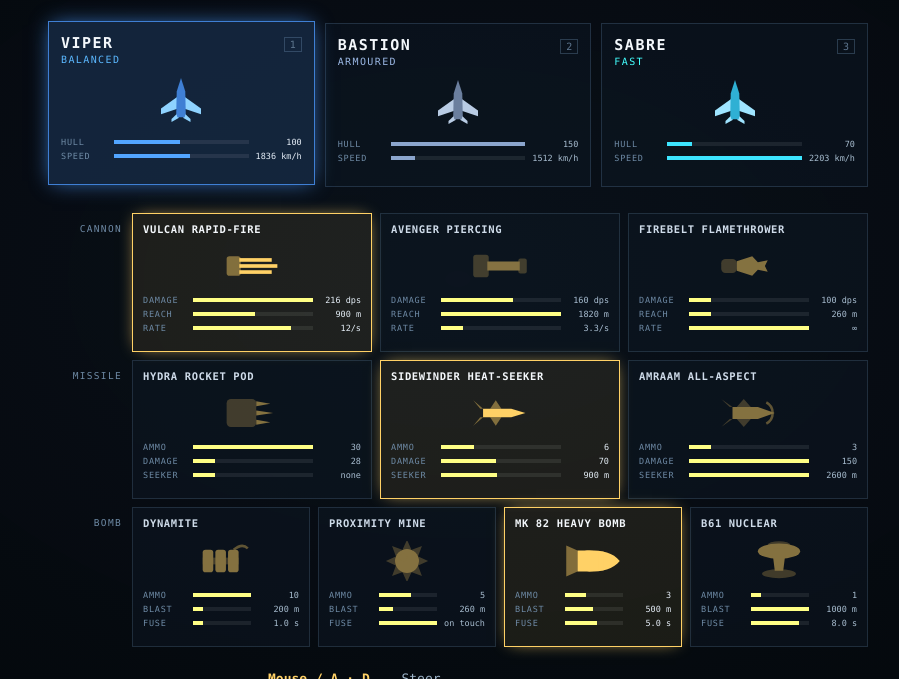
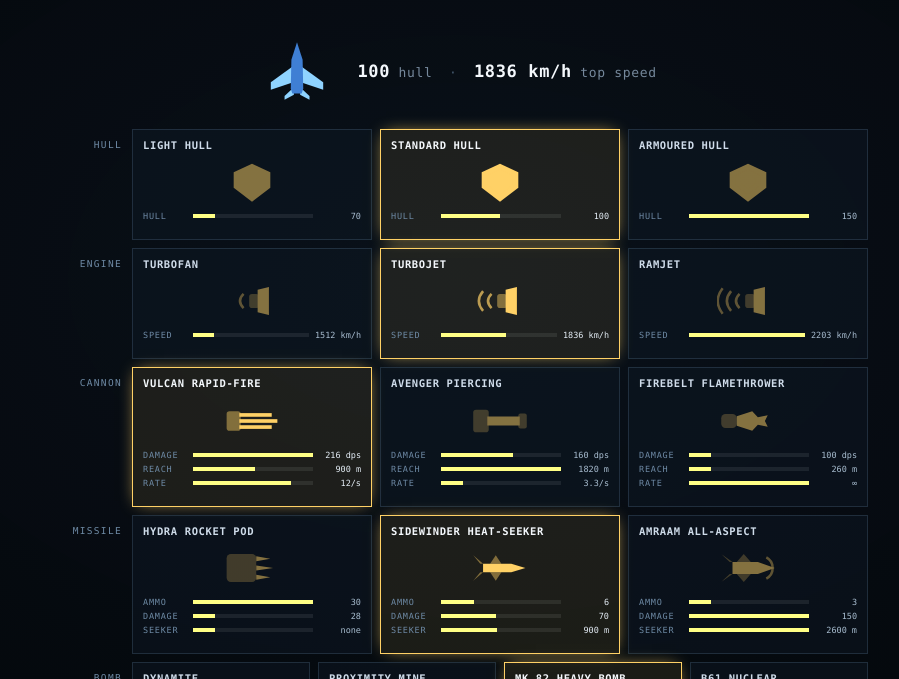
Before and after one commit to jbe456/afterburner, a website with bundled scripts: page index.html in a window 1280 px wide. Shown: the part 121-800 px from the top of the page, without its empty margins (182-1081 px from the left). Built offline with nearby package versions, Linux system fonts and the light colour scheme.

Commit message:
One airframe; hull and engine become fittings you choose
The three planes are gone. There is one aircraft, and what used to
distinguish them is now two more rows in the hangar:

  HULL     light 70 · standard 100 · armoured 150
  ENGINE   turbofan 1512 · turbojet 1836 · ramjet 2203 km/h

Speed is a consequence of the engine and nothing else — cruise, stall, turn
rate and acceleration stay shared — so the engine is purely how fast you can
run. Five rows now: hull, engine, cannon, missile, bomb, free to mix.

The hangar shows the aircraft above the rows with the figures the current
picks add up to, and that summary updates as you choose, so the consequence
of a pick is visible at the moment you make it. Hull and engine get their own
icons: a shield gaining plates, a nozzle gaining thrust arcs.

PLANES is replaced by ARMOUR and ENGINES; the player carries `armour` and
`engine` specs beside its three weapon specs, and PLAYER gains the single
livery an aircraft with no variants needs. The plane-select digit keys and
the plane card markup and styles are deleted rather than left unused.

check-balance.js needed rethinking rather than porting. These two rows are
deliberately ladders — more is strictly better, nothing is traded against
them — so testing them for non-dominance would have been testing for a
property the design does not have. It now asserts the ladders are ordered as
declared, which is the invariant that exists, and says plainly in the file
that a cost would make the no-dominance check apply. The shared-loadout check
becomes all nine hull-by-engine combinations, proving the fittings that
decide how it flies do not touch what it shoots.

Co-Authored-By: Claude Opus 5 <noreply@anthropic.com>

```diff
--- a/scripts/check-bomb.js
+++ b/scripts/check-bomb.js
@@ -35,7 +35,7 @@ function check(name, condition, detail = "") {
  */
 function runScenario(bombId, { enemyDistance, playerDistance, enemyType = DUMMY }) {
   const spec = BOMBS[bombId];
-  const world = createWorld({ plane: "bastion", bomb: bombId });
+  const world = createWorld({ armour: "heavy", bomb: bombId });
   world.player.x = 0;
   world.player.y = 0;
   world.player.hp = 100000; // measure the hit rather than dying to it
@@ -112,7 +112,7 @@ for (const bombId of TIMED) {
  */
 function runMineScenario(bombId, { passDistance, mover = "player", waitTicks = 400 }) {
   const spec = BOMBS[bombId];
-  const world = createWorld({ plane: "bastion", bomb: bombId });
+  const world = createWorld({ armour: "heavy", bomb: bombId });
   world.player.x = 0;
   world.player.y = 0;
   world.player.hp = 100000;
--- a/scripts/check-waves.js
+++ b/scripts/check-waves.js
@@ -107,7 +107,7 @@ console.log("\nSWARM ARRIVAL");
     // may contain more than one swarm; each is a contiguous run in the queue
     // and is entitled to its own approach bearing, so they are checked apart.
     for (let attempt = 0; attempt < 400 && groups.length < 6; attempt++) {
-      const world = createWorld({ plane: "viper" });
+      const world = createWorld({});
       world.wave = type.fromWave - 1;
       startWave(world);
 
--- a/scripts/check-weapons.js
+++ b/scripts/check-weapons.js
@@ -27,7 +27,7 @@ function check(name, condition, detail = "") {
 
 /** A world with the given loadout and enemies parked along the +X axis. */
 function setup(loadout, enemyXs = []) {
-  const world = createWorld({ plane: "viper", ...loadout });
+  const world = createWorld({ ...loadout });
   const p = world.player;
   p.x = 0; p.y = 0; p.angle = 0; p.speed = 0; p.invuln = 0;
 
@@ -260,7 +260,7 @@ for (const id of ENEMY_TYPE_IDS) {
   const type = ENEMY_TYPES[id];
   const barrels = type.barrels ?? 1;
 
-  const world = createWorld({ plane: "viper" });
+  const world = createWorld({});
   spawnEnemy(world, id);
   const enemy = world.enemies[0];
   enemy.x = 0; enemy.y = 0; enemy.angle = 0;
--- a/src/config.js
+++ b/src/config.js
@@ -32,59 +32,72 @@ export const ARENA_DAMAGE_EDGE = ARENA_HALF - 120;
 export const ARENA_WARN_EDGE = ARENA_HALF - 1000;
 export const EDGE_DAMAGE_PER_TICK = 0.16; // ~9.6 hp/sec
 
-// --- playable airframes -----------------------------------------------------
+// --- the aircraft ------------------------------------------------------------
 /**
- * The three jets the player can choose from.
+ * There is one airframe. What differs is what you bolt to it, and two of those
+ * fittings decide how it flies rather than how it shoots.
  *
- * An airframe differs from the others in exactly two numbers: how much damage
- * it absorbs and how fast it can go. Everything else — weapons, turn rate,
- * acceleration, hitbox, cruise and stall speed — is shared, and lives in
- * PLAYER below.
+ * Armour sets how much damage the hull absorbs. Engine sets top speed, and
+ * nothing else for now — cruise, stall, turn rate and acceleration are shared,
+ * so the engine is purely how fast you can run.
  *
- * The roster is a straight line through that pair: one plane sits in the
- * middle, one trades speed for hull, one trades hull for speed. No plane is
- * better than another at both, which `npm test` enforces.
+ * Note that neither ladder has a cost attached yet: heavier armour is strictly
+ * better than light, and a stronger engine strictly better than a weak one.
+ * They are a ladder, not a choice, until something is traded against them.
  */
-export const PLANES = {
-  viper: {
-    id: "viper",
-    name: "VIPER",
-    role: "Balanced",
-    color: "#3f7fd4", accent: "#8fd3ff",
+export const ARMOUR = {
+  light: {
+    id: "light",
+    name: "LIGHT HULL",
+    short: "LIGHT",
+    maxHp: 70,
+  },
+  standard: {
+    id: "standard",
+    name: "STANDARD HULL",
+    short: "STANDARD",
     maxHp: 100,
+  },
+  heavy: {
+    id: "heavy",
+    name: "ARMOURED HULL",
+    short: "ARMOURED",
+    maxHp: 150,
+  },
+};
+
+export const ENGINES = {
+  turbofan: {
+    id: "turbofan",
+    name: "TURBOFAN",
+    short: "TURBOFAN",
+    maxSpeed: 7.0,
+  },
+  turbojet: {
+    id: "turbojet",
+    name: "TURBOJET",
+    short: "TURBOJET",
     maxSpeed: 8.5,
   },
-
-  bastion: {
-    id: "bastion",
-    name: "BASTION",
-    role: "Armoured",
-    color: "#6b7f9e", accent: "#b9cce4",
-    maxHp: 150,
-    maxSpeed: 7.0,
-  },
-
-  sabre: {
-    id: "sabre",
-    name: "SABRE",
-    role: "Fast",
-    color: "#2fb0d4", accent: "#9fe4ff",
-    maxHp: 70,
+  ramjet: {
+    id: "ramjet",
+    name: "RAMJET",
+    short: "RAMJET",
     maxSpeed: 10.2,
   },
 };
 
-export const PLANE_IDS = Object.keys(PLANES);
-export const DEFAULT_PLANE = "viper";
+export const ARMOUR_IDS = Object.keys(ARMOUR);
+export const ENGINE_IDS = Object.keys(ENGINES);
 
 /**
- * Everything that is the same whichever jet you chose.
- *
- * Only hull and top speed live on the airframes themselves; every other
- * number is here, so there is one place to tune how the player's jet feels
- * and exactly one pair of numbers that distinguishes the planes.
+ * The airframe itself: everything the fittings do not decide.
  */
 export const PLAYER = {
+  // Livery. There is only one aircraft, so it only needs one.
+  color: "#3f7fd4",
+  accent: "#8fd3ff",
+
   // Handling, identical on every airframe. Weapons live in CANNONS /
   // MISSILES / BOMBS above, because they are chosen separately now.
   minSpeed: 2.2,
@@ -373,7 +386,8 @@ export const BOMB_IDS = Object.keys(BOMBS);
 
 /** What a pilot flies with before they touch anything in the hangar. */
 export const DEFAULT_LOADOUT = {
-  plane: "viper",
+  armour: "standard",
+  engine: "turbojet",
   cannon: "vulcan",
   missile: "sidewinder",
   bomb: "mk82",
--- a/src/core/storage.js
+++ b/src/core/storage.js
@@ -4,7 +4,6 @@
  */
 
 const BEST_KEY = "afterburner.best";
-const PLANE_KEY = "afterburner.plane";
 
 function read(key) {
   try {
@@ -31,7 +30,8 @@ export const saveBest = (score) => write(BEST_KEY, String(score));
  * value cannot take the rest with it.
  */
 const SLOT_KEYS = {
-  plane: PLANE_KEY,
+  armour: "afterburner.armour",
+  engine: "afterburner.engine",
   cannon: "afterburner.cannon",
   missile: "afterburner.missile",
   bomb: "afterburner.bomb",
--- a/src/entities/pickups.js
+++ b/src/entities/pickups.js
@@ -29,7 +29,7 @@ export function updatePickups(world) {
     if (dist2(p, player) >= PICKUPS.pickupRadius ** 2) continue;
 
     if (p.kind === "repair") {
-      player.hp = Math.min(player.stats.maxHp, player.hp + PICKUPS.repairAmount);
+      player.hp = Math.min(player.armour.maxHp, player.hp + PICKUPS.repairAmount);
       showBanner(world, `+${PICKUPS.repairAmount} HULL`, 60);
     } else {
       // Each weapon type says how much a crate gives it back.
--- a/src/entities/player.js
+++ b/src/entities/player.js
@@ -5,8 +5,9 @@
  * with airspeed, so slowing down turns tighter. That one rule is what makes
  * throttle management, rather than reflexes, decide a turning fight.
  *
- * Per-airframe numbers live on `player.stats` (see PLANES in config.js); only
- * the handful of properties every jet shares come from PLAYER.
+ * There is one airframe. Two fittings change how it flies — armour sets how
+ * much it absorbs, the engine sets top speed — and both hang off the player
+ * as specs. Everything else comes from PLAYER.
  */
 
 import { clamp, angDiff, rand } from "../core/math.js";
@@ -14,7 +15,7 @@ import { input, isDown } from "../core/input.js";
 import { viewport } from "../core/viewport.js";
 import { sfx } from "../core/audio.js";
 import {
-  PLAYER, PLANES, CANNONS, MISSILES, BOMBS, DEFAULT_LOADOUT, LOCK,
+  PLAYER, ARMOUR, ENGINES, CANNONS, MISSILES, BOMBS, DEFAULT_LOADOUT, LOCK,
   ARENA_HALF, ARENA_DAMAGE_EDGE, EDGE_DAMAGE_PER_TICK,
 } from "../config.js";
 import { fireGun, fireMissile, dropBomb } from "./weapons.js";
@@ -24,21 +25,25 @@ import { explode, addShake } from "./effects.js";
 const DEATH_DELAY = 72;
 
 /**
- * @param {{plane?:string, cannon?:string, missile?:string, bomb?:string}} loadout
- *   Ids chosen in the hangar. Anything missing or unrecognised — a weapon
+ * @param {{armour?:string, engine?:string, cannon?:string, missile?:string,
+ *          bomb?:string}} loadout
+ *   Ids chosen in the hangar. Anything missing or unrecognised — a fitting
  *   removed since the choice was saved — falls back to the default.
  */
 export function createPlayer(loadout = {}) {
   const pick = (table, id, fallback) => table[id] ?? table[fallback];
 
-  const stats = pick(PLANES, loadout.plane, DEFAULT_LOADOUT.plane);
+  const armour = pick(ARMOUR, loadout.armour, DEFAULT_LOADOUT.armour);
+  const engine = pick(ENGINES, loadout.engine, DEFAULT_LOADOUT.engine);
   const cannon = pick(CANNONS, loadout.cannon, DEFAULT_LOADOUT.cannon);
   const missile = pick(MISSILES, loadout.missile, DEFAULT_LOADOUT.missile);
   const bomb = pick(BOMBS, loadout.bomb, DEFAULT_LOADOUT.bomb);
 
   return {
-    /** The chosen airframe's stat block: hull and top speed. */
-    stats,
+    /** How much the hull absorbs. */
+    armour,
+    /** Top speed, and nothing else. */
+    engine,
     /** The three chosen weapon specs. */
     cannon,
     missile,
@@ -47,7 +52,7 @@ export function createPlayer(loadout = {}) {
     y: 0,
     angle: -Math.PI / 2, // nose north
     speed: PLAYER.cruiseSpeed,
-    hp: stats.maxHp,
+    hp: armour.maxHp,
     alive: true,
     gunCooldown: 0,
     missiles: missile.carried,
@@ -136,7 +141,7 @@ function applyThrottle(p) {
   const braking = isDown("KeyS", "ArrowDown");
 
   // Top speed is the airframe's; everything else about the throttle is shared.
-  const target = burning ? p.stats.maxSpeed
+  const target = burning ? p.engine.maxSpeed
     : braking ? PLAYER.minSpeed
     : PLAYER.cruiseSpeed;
   p.speed += clamp(target - p.speed, -PLAYER.brake, PLAYER.accel);
--- a/src/render/scene.js
+++ b/src/render/scene.js
@@ -244,9 +244,8 @@ function drawAircraft(ctx, world) {
     // Blink while the spawn invulnerability lasts.
     const blink = player.invuln > 0 && Math.floor(time / 4) % 2 === 0;
     if (!blink) {
-      const s = player.stats;
       drawHull(ctx, "jet", player.x, player.y, player.angle, PLAYER.scale,
-        s.color, s.accent, false, 0.35 + player.boost * 0.65, time);
+        PLAYER.color, PLAYER.accent, false, 0.35 + player.boost * 0.65, time);
     }
   }
 }
--- a/src/styles.css
+++ b/src/styles.css
@@ -218,61 +218,28 @@ h1 {
   margin-bottom: 18px;
 }
 
-/* --- hangar: the airframe picker --- */
+/* --- the one airframe, and what the fittings make of it --- */
 
-.hangar {
-  display: grid;
-  grid-template-columns: repeat(auto-fit, minmax(140px, 1fr));
-  gap: 10px;
-  margin-bottom: 26px;
+.airframe {
+  display: flex;
+  align-items: center;
+  justify-content: center;
+  gap: 22px;
+  padding: 10px 0 20px;
 }
 
-.plane {
-  --livery: #3f7fd4;
-  text-align: left;
-  padding: 12px 12px 14px;
-  border: 1px solid rgba(120, 160, 200, .22);
-  background: rgba(14, 24, 36, .55);
-  cursor: pointer;
-  transition: border-color .15s, background .15s, transform .15s;
-  user-select: none;
+.airframe-art { display: block; width: 76px; height: 76px; }
+
+.airframe-figures {
+  font-size: 13px;
+  letter-spacing: .05em;
+  color: #76899c;
 }
 
-.plane:hover { border-color: rgba(150, 200, 245, .5); background: rgba(22, 38, 56, .7); }
+.airframe-figures span { color: #f4f8fc; font-weight: 700; font-size: 17px; }
+.airframe-figures i { font-style: normal; color: #44596e; margin: 0 8px; }
 
-.plane.selected {
-  border-color: var(--livery);
-  background: color-mix(in srgb, var(--livery) 16%, rgba(14, 24, 36, .7));
-  box-shadow: 0 0 20px -4px var(--livery);
-  transform: translateY(-2px);
-}
-
-.plane-top { display: flex; align-items: baseline; justify-content: space-between; }
-
-.plane-name {
-  font-size: 15px;
-  font-weight: 700;
-  letter-spacing: .1em;
-  color: #f4f8fc;
-}
-
-.plane-key {
-  font-size: 10px;
-  color: #5f7790;
-  border: 1px solid rgba(120, 160, 200, .3);
-  padding: 1px 5px;
-}
-
-.plane-role {
-  font-size: 10px;
-  letter-spacing: .14em;
-  text-transform: uppercase;
-  color: var(--livery);
-  filter: brightness(1.45);
-  margin-top: 2px;
-}
-
-.plane-art { display: block; width: 58px; height: 58px; margin: 6px auto 8px; }
+/* --- option cards: shared by every loadout row --- */
 
 .stats-grid { display: grid; gap: 4px; margin-bottom: 9px; }
 
@@ -301,7 +268,7 @@ h1 {
   text-align: right;
 }
 
-.plane.selected .stat u, .opt.selected .stat u { color: #e6eff8; }
+.opt.selected .stat u { color: #e6eff8; }
 
 .track { height: 4px; background: rgba(255, 255, 255, .08); }
 
--- a/src/ui/screens.js
+++ b/src/ui/screens.js
@@ -8,7 +8,7 @@
  */
 
 import {
-  PLANES, PLANE_IDS, CANNONS, CANNON_IDS, MISSILES, MISSILE_IDS,
+  ARMOUR, ARMOUR_IDS, ENGINES, ENGINE_IDS, CANNONS, CANNON_IDS, MISSILES, MISSILE_IDS,
   BOMBS, BOMB_IDS, DEFAULT_LOADOUT, PLAYER, KMH_PER_SPEED_UNIT, TICK_MS,
   cannonDps, cannonReach, cannonRate,
   ENEMY_TYPES, ENEMY_TYPE_IDS, enemyDps,
@@ -53,10 +53,8 @@ const kmh = (v) => `${Math.round(v * KMH_PER_SPEED_UNIT)} km/h`;
  * them — though on FUSE "more" is a longer wait, not a better bomb.
  */
 const AXES = {
-  plane: [
-    ["HULL", (p) => p.maxHp, count],
-    ["SPEED", (p) => p.maxSpeed, kmh],
-  ],
+  armour: [["HULL", (a) => a.maxHp, count]],
+  engine: [["SPEED", (e) => e.maxSpeed, kmh]],
   cannon: [
     // Fire damage is folded into DAMAGE rather than shown apart from it.
     ["DAMAGE", cannonDps, perSecond],
@@ -120,13 +118,12 @@ function barsFor(slot, ids, table) {
 }
 
 const BARS = {
-  plane: barsFor("plane", PLANE_IDS, PLANES),
+  armour: barsFor("armour", ARMOUR_IDS, ARMOUR),
+  engine: barsFor("engine", ENGINE_IDS, ENGINES),
   cannon: barsFor("cannon", CANNON_IDS, CANNONS),
   missile: barsFor("missile", MISSILE_IDS, MISSILES),
   bomb: barsFor("bomb", BOMB_IDS, BOMBS),
 };
-
-const SELECT_KEYS = ["Digit1", "Digit2", "Digit3", "Digit4", "Digit5"];
 
 /** The current selection, seeded from storage and repaired against config. */
 const chosen = { ...DEFAULT_LOADOUT, ...validated(loadLoadout()) };
@@ -134,7 +131,10 @@ let menuKeyHandler = null;
 
 /** Drops any saved id that no longer names a real plane or weapon. */
 function validated(saved) {
-  const tables = { plane: PLANES, cannon: CANNONS, missile: MISSILES, bomb: BOMBS };
+  const tables = {
+    armour: ARMOUR, engine: ENGINES,
+    cannon: CANNONS, missile: MISSILES, bomb: BOMBS,
+  };
   const out = {};
   for (const [slot, table] of Object.entries(tables)) {
     if (saved[slot] && table[saved[slot]]) out[slot] = saved[slot];
@@ -150,10 +150,12 @@ export function showMenu(onStart, onShowIntel) {
   panel().className = "panel wide";
   panel().innerHTML = `
     <h1>AFTERBURNER</h1>
-    <div class="sub">Select your airframe</div>
-    <div class="hangar">${PLANE_IDS.map(planeCard).join("")}</div>
+    <div class="sub">Fit out your aircraft</div>
+    <div class="airframe" id="airframe">${airframeSummary()}</div>
 
     <div class="loadout">
+      ${weaponRow("armour", "HULL", ARMOUR_IDS, ARMOUR)}
+      ${weaponRow("engine", "ENGINE", ENGINE_IDS, ENGINES)}
       ${weaponRow("cannon", "CANNON", CANNON_IDS, CANNONS)}
       ${weaponRow("missile", "MISSILE", MISSILE_IDS, MISSILES)}
       ${weaponRow("bomb", "BOMB", BOMB_IDS, BOMBS)}
@@ -166,23 +168,28 @@ export function showMenu(onStart, onShowIntel) {
     <div class="hint">Any airframe can carry any loadout · a longer bar is more of that thing</div>
     <button class="linkish" id="intel">Know your enemy &rsaquo;</button>`;
 
-  for (const card of panel().querySelectorAll(".plane")) {
-    card.addEventListener("click", () => select("plane", card.dataset.id));
-    card.addEventListener("dblclick", onStart);
-  }
   for (const opt of panel().querySelectorAll(".opt")) {
     opt.addEventListener("click", () => select(opt.dataset.slot, opt.dataset.id));
   }
 
   document.getElementById("intel").onclick = onShowIntel;
 
-  menuKeyHandler = (e) => {
-    const i = SELECT_KEYS.indexOf(e.code);
-    if (i >= 0 && i < PLANE_IDS.length) select("plane", PLANE_IDS[i]);
-  };
-  addEventListener("keydown", menuKeyHandler);
+  show(onStart);
+}
 
-  show(onStart);
+/**
+ * What the current fittings add up to, shown above the rows so the
+ * consequence of a choice is visible at the moment it is made — pick a bigger
+ * engine and the speed here changes.
+ */
+function airframeSummary() {
+  return `
+    ${silhouette()}
+    <div class="airframe-figures">
+      <span>${ARMOUR[chosen.armour].maxHp}</span> hull
+      <i>·</i>
+      <span>${kmh(ENGINES[chosen.engine].maxSpeed)}</span> top speed
+    </div>`;
 }
 
 // --- enemy roster -----------------------------------------------------------
@@ -254,21 +261,6 @@ function foeCard(id) {
     </div>`;
 }
 
-function planeCard(id, index) {
-  const plane = PLANES[id];
-  return `
-    <div class="plane${id === chosen.plane ? " selected" : ""}" data-id="${id}"
-         style="--livery:${plane.color}">
-      <div class="plane-top">
-        <span class="plane-name">${plane.name}</span>
-        <span class="plane-key">${index + 1}</span>
-      </div>
-      <div class="plane-role">${plane.role}</div>
-      ${silhouette(plane)}
-      <div class="stats-grid">${BARS.plane(plane)}</div>
-    </div>`;
-}
-
 // --- weapon rows ------------------------------------------------------------
 
 function weaponRow(slot, label, ids, table) {
@@ -297,6 +289,33 @@ function weaponRow(slot, label, ids, table) {
  * `main` is the body, `dim` the secondary detail.
  */
 const WEAPON_ART = {
+  // --- hull: a shield gaining plates ---
+  light: `<path class="main" d="M0,-13 L13,-7 L13,4 L0,14 L-13,4 L-13,-7 Z"/>`,
+  standard: `
+    <path class="main" d="M0,-13 L13,-7 L13,4 L0,14 L-13,4 L-13,-7 Z"/>
+    <path class="dim" d="M0,-9 L9,-4.5 L9,2 L0,9 L-9,2 L-9,-4.5 Z"/>`,
+  heavy: `
+    <path class="main" d="M0,-13 L13,-7 L13,4 L0,14 L-13,4 L-13,-7 Z"/>
+    <path class="dim" d="M0,-9 L9,-4.5 L9,2 L0,9 L-9,2 L-9,-4.5 Z"/>
+    <path class="main" d="M0,-5 L5,-2.5 L5,1 L0,5 L-5,1 L-5,-2.5 Z"/>`,
+
+  // --- engine: a nozzle with more thrust behind it ---
+  turbofan: `
+    <path class="main" d="M4,-8 L12,-10 L12,10 L4,8 Z"/>
+    <rect class="dim" x="-2" y="-5" width="7" height="10" rx="2"/>
+    <path class="arc" d="M-6,-5 Q-11,0 -6,5"/>`,
+  turbojet: `
+    <path class="main" d="M4,-8 L12,-10 L12,10 L4,8 Z"/>
+    <rect class="dim" x="-2" y="-5" width="7" height="10" rx="2"/>
+    <path class="arc" d="M-6,-5 Q-11,0 -6,5"/>
+    <path class="arc" d="M-12,-7 Q-18,0 -12,7"/>`,
+  ramjet: `
+    <path class="main" d="M4,-8 L12,-10 L12,10 L4,8 Z"/>
+    <rect class="dim" x="-2" y="-5" width="7" height="10" rx="2"/>
+    <path class="arc" d="M-6,-5 Q-11,0 -6,5"/>
+    <path class="arc" d="M-12,-7 Q-18,0 -12,7"/>
+    <path class="arc" d="M-18,-9 Q-25,0 -18,9"/>`,
+
   // --- cannons: breech on the left, business end on the right ---
   vulcan: `
     <rect class="dim" x="-18" y="-7" width="10" height="14" rx="2"/>
@@ -377,17 +396,17 @@ function weaponArt(id) {
 }
 
 /**
- * The same polygons the canvas renderer uses, so the card art is the actual
- * airframe — nose up. Every plane shares one hitbox, so one scale.
+ * The same polygons the canvas renderer uses, so the hangar shows the actual
+ * aircraft — nose up.
  */
-function silhouette(plane) {
+function silhouette() {
   const wing = (s) => `<polygon points="4,${3 * s} -9,${21 * s} -15,${21 * s} -9,${3 * s}"/>`;
   const tail = (s) => `<polygon points="-13,${2.5 * s} -20,${10 * s} -23,${10 * s} -19,${2.5 * s}"/>`;
   return `
-    <svg class="plane-art" viewBox="-32 -32 64 64" aria-hidden="true">
+    <svg class="airframe-art" viewBox="-32 -32 64 64" aria-hidden="true">
       <g transform="rotate(-90) scale(${PLAYER.scale})">
-        <g fill="${plane.accent}">${wing(-1)}${wing(1)}${tail(-1)}${tail(1)}</g>
-        <polygon fill="${plane.color}"
+        <g fill="${PLAYER.accent}">${wing(-1)}${wing(1)}${tail(-1)}${tail(1)}</g>
+        <polygon fill="${PLAYER.color}"
           points="23,0 9,-4.5 -14,-5 -18,-3.8 -18,3.8 -14,5 9,4.5"/>
       </g>
     </svg>`;
@@ -396,9 +415,15 @@ function silhouette(plane) {
 function select(slot, id) {
   chosen[slot] = id;
   saveLoadoutSlot(slot, id);
-  const selector = slot === "plane" ? ".plane" : `.opt[data-slot="${slot}"]`;
-  for (const el of panel().querySelectorAll(selector)) {
+
+  for (const el of panel().querySelectorAll(`.opt[data-slot="${slot}"]`)) {
     el.classList.toggle("selected", el.dataset.id === id);
+  }
+
+  // Hull and engine are the two the summary above reports on.
+  const summary = document.getElementById("airframe");
+  if (summary && (slot === "armour" || slot === "engine")) {
+    summary.innerHTML = airframeSummary();
   }
 }
 
@@ -412,7 +437,7 @@ export function showGameOver(world, onFlyAgain, onChangePlane) {
   panel().className = "panel dead";
   panel().innerHTML = `
     <h1>SHOT DOWN</h1>
-    <div class="sub">${p.stats.name} · ejection successful</div>
+    <div class="sub">ejection successful</div>
     <div class="stats">
       SCORE <span>${world.score}</span><br>
       KILLS <span>${world.kills}</span> &nbsp;·&nbsp; WAVE <span>${world.wave}</span><br>
```
Also changed, not shown: scripts/check-balance.js (+47 -24 lines), src/render/hud.js (+6 -5 lines), README.md.
